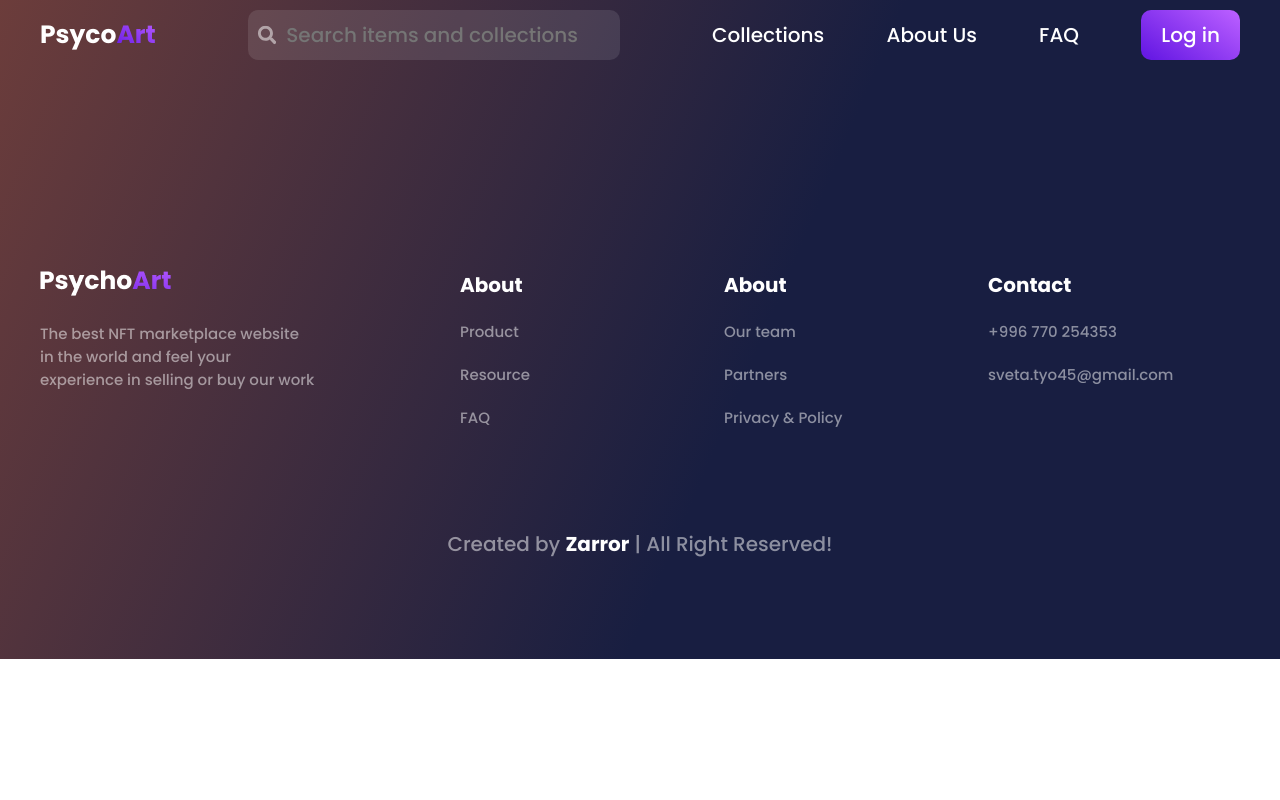
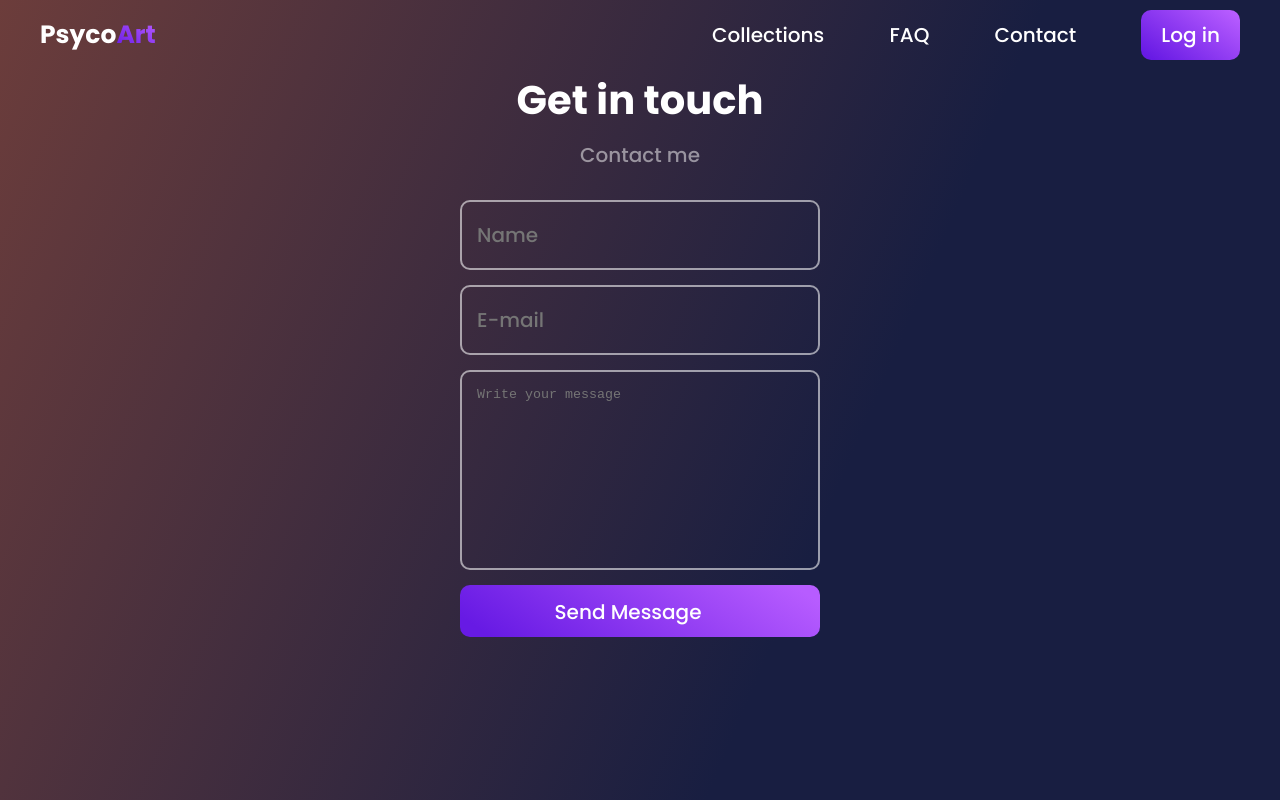
Before and after one commit to sthika/qa-2, a React (Create React App) app: page /contact in a window 1280 px wide. Shown: the top 800 px of the page. Built offline with nearby package versions, Linux system fonts and the light colour scheme; the HTML template or start-up script is replaced by a standard one.

Commit message:
added contact page using emailjs

```diff
--- a/package.json
+++ b/package.json
@@ -3,6 +3,7 @@
   "version": "0.1.0",
   "private": true,
   "dependencies": {
+    "@emailjs/browser": "^3.11.0",
     "@testing-library/jest-dom": "^5.17.0",
     "@testing-library/react": "^13.4.0",
     "@testing-library/user-event": "^13.5.0",
--- a/src/App.js
+++ b/src/App.js
@@ -6,6 +6,7 @@ import Home from './pages/Home';
 import About from './pages/About';
 import Collection from './pages/Collection';
 import Footer from './components/Footer';
+import Contact from './components/contact/Contact';
 
 function App() {
   return (
@@ -14,7 +15,7 @@ function App() {
         <Header />
         <Routes>
           <Route path='/' element={<Home />} />
-          <Route path='/about' element={<About />} />
+          <Route path='/contact' element={<Contact />} />
           <Route path='/collections' element={<Collection />} />
         </Routes>
         <Footer />
--- /dev/null
+++ b/src/components/contact/Contact.js
@@ -0,0 +1,73 @@
+import React, { useRef } from 'react';
+import emailjs from '@emailjs/browser';
+import './contact.css';
+
+const Contact = () => {
+    const form = useRef();
+
+    const sendEmail = (e) => {
+      e.preventDefault();
+
+      emailjs.sendForm('service_8o1k4jo', 'template_jm1xnei', form.current, 'kRxrxk0wHVFQjoTFE')
+      e.target.reset()
+    };
+  return (
+    <section className='contact'>
+        <div className="container contact__wrapper">
+            <h2 className='section__title'>Get in touch</h2>
+            <p className='section__subtitle'>Contact me</p>
+
+
+          <form ref={form} onSubmit={sendEmail} className='contact__form'>
+            <div className='contact__form-wrap'>
+              <input
+                type='text'
+                name='name'
+                className='contact__form-input'
+                placeholder='Name'
+              />
+            </div>
+
+            <div className='contact__form-wrap'>
+              <input
+                type='email'
+                name='email'
+                className='contact__form-input'
+                placeholder='E-mail'
+              />
+            </div>
+
+            <div className='contact__form-wrap contact__form-area'>
+              <textarea
+                name='message'
+                cols='30'
+                rows='10'
+                placeholder='Write your message'
+                className='contact__form-input'></textarea>
+            </div>
+
+            <button href='#contact' className='button button--flex'>
+              Send Message
+              <svg
+              class='button__icon'
+              xmlns='http://www.w3.org/2000/svg'
+              width='24'
+              height='24'
+              viewBox='0 0 24 24'
+              fill='none'>
+              <path
+                d='M14.2199 21.9352C13.0399 21.9352 11.3699 21.1052 10.0499 17.1352L9.32988 14.9752L7.16988 14.2552C3.20988 12.9352 2.37988 11.2652 2.37988 10.0852C2.37988 8.91525 3.20988 7.23525 7.16988 5.90525L15.6599 3.07525C17.7799 2.36525 19.5499 2.57525 20.6399 3.65525C21.7299 4.73525 21.9399 6.51525 21.2299 8.63525L18.3999 17.1252C17.0699 21.1052 15.3999 21.9352 14.2199 21.9352ZM7.63988 7.33525C4.85988 8.26525 3.86988 9.36525 3.86988 10.0852C3.86988 10.8052 4.85988 11.9052 7.63988 12.8252L10.1599 13.6652C10.3799 13.7352 10.5599 13.9152 10.6299 14.1352L11.4699 16.6552C12.3899 19.4352 13.4999 20.4252 14.2199 20.4252C14.9399 20.4252 16.0399 19.4352 16.9699 16.6552L19.7999 8.16525C20.3099 6.62525 20.2199 5.36525 19.5699 4.71525C18.9199 4.06525 17.6599 3.98525 16.1299 4.49525L7.63988 7.33525Z'
+                fill='var(--container-color)'></path>
+              <path
+                d='M10.11 14.7052C9.92005 14.7052 9.73005 14.6352 9.58005 14.4852C9.29005 14.1952 9.29005 13.7152 9.58005 13.4252L13.16 9.83518C13.45 9.54518 13.93 9.54518 14.22 9.83518C14.51 10.1252 14.51 10.6052 14.22 10.8952L10.64 14.4852C10.5 14.6352 10.3 14.7052 10.11 14.7052Z'
+                fill='var(--container-color)'></path>
+            </svg>
+            </button>
+
+          </form>
+        </div>
+    </section>
+  )
+}
+
+export default Contact
--- /dev/null
+++ b/src/components/contact/contact.css
@@ -0,0 +1,42 @@
+.contact__form {
+    width: 360px;
+    display: flex;
+    margin: 0 auto;
+    flex-direction: column;
+}
+
+.contact__form-wrap {
+    position: relative;
+    margin-bottom: 15px;
+    height: 70px;
+}
+
+.contact__form-input {
+    position: absolute;
+    top: 0;
+    left: 0;
+    width: 100%;
+    height: 100%;
+    border: 2px solid #ffffff90;
+    background: none;
+    color: var(--main-text-color);
+    outline: none;
+    border-radius: 10px;
+    padding: 15px;
+    z-index: 1;
+}
+
+.contact__form-area {
+    height: 200px;
+}
+.contact__form-area textarea {
+    resize: none;
+}
+
+
+  /* For small devices */
+  @media screen and (max-width: 390px) {
+    .contact__form {
+        width: 100%;
+    }
+  }
--- a/src/components/header/Header.js
+++ b/src/components/header/Header.js
@@ -1,36 +1,35 @@
 import React from 'react';
 import { NavLink } from 'react-router-dom';
 import Button from '../Button';
-import Input from '../Input';
+// import Input from '../Input';
 import HeaderMobile from '../header/HeaderMobile';
-
+import Contact from '../contact/Contact';
 
 const Header = () => {
   return (
     <header className='header'>
       <div className='container header__wrapper'>
         <NavLink to='/' className='header__link header__logo'>
-            Psyco<span className='header__logo-violet'>Art</span>
+          Psyco<span className='header__logo-violet'>Art</span>
         </NavLink>
 
-        <Input />
+        {/* <Input /> */}
 
         <nav className='header__nav'>
           <NavLink to='/collections' className='header__link'>
             Collections
           </NavLink>
-          <NavLink to='/about' className='header__link'>
-            About Us
-          </NavLink>
           <NavLink to='/faq' className='header__link'>
             FAQ
           </NavLink>
+          <NavLink to='/contact' className='header__link'>
+            Contact
+          </NavLink>
 
-          <Button text= {"Log in"}/>
+          <Button text={'Log in'} />
         </nav>
 
         <HeaderMobile />
-
       </div>
     </header>
   );
```
Also changed, not shown: 1 other file (tests, documents, lock files or other folders).
